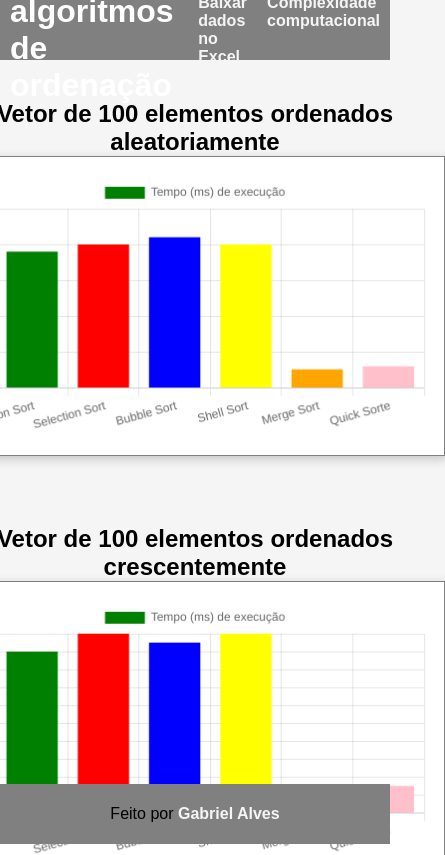
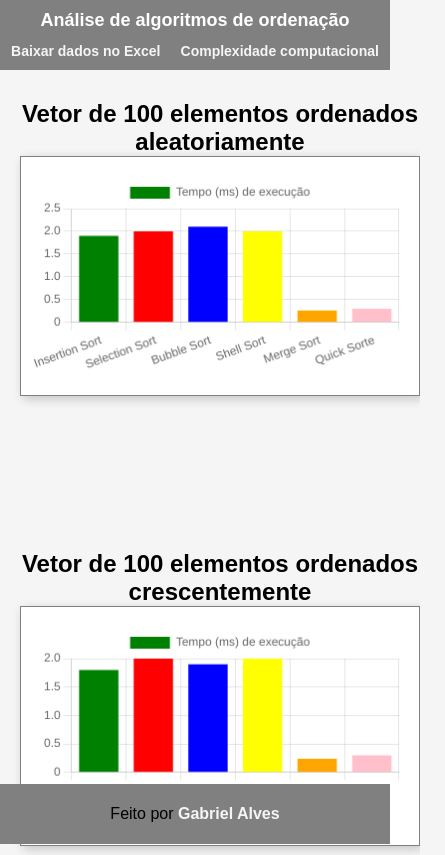
Before and after one commit to SouzaGabriel26/calculo_algoritmos_de_ordenacao, a website: page index.html in a window 390 px wide. Shown: the top 855 px of the page, 445 px wide, since content can reach past the window. Drawn offline with nearby package versions, Linux system fonts and the light colour scheme.

Commit message:
adding media screens

```diff
--- a/css/index.css
+++ b/css/index.css
@@ -42,7 +42,7 @@ body {
 }
 main {
   padding: 0 20px;
-  padding-bottom: 150px;
+  padding-bottom: 200px;
 }
 
 canvas {
@@ -61,7 +61,7 @@ canvas {
 
 .grafico {
   height: 300px;
-  width: 500px;
+  width: 30%;
   text-align: center;
   margin-top: 100px;
 }
@@ -77,3 +77,46 @@ footer {
   width: 100vw;
   height: 60px;
 }
+
+@media screen and (max-width: 1200px) {
+  .header {
+    flex-direction: column;
+    width: 100vw;
+  }
+
+  .header h1 {
+    font-size: 22px;
+  }
+
+  .container {
+    flex-direction: column;
+    justify-content: center;
+    align-items: center;
+    margin: 0 auto;
+  }
+
+  .grafico {
+    width: 500px;
+    /* max-width: 70%; */
+    margin-bottom: 25px;
+  }
+}
+
+@media screen and (max-width: 530px) {
+  .header {
+    height: 70px;
+    gap: 10px;
+  }
+
+  .header h1 {
+    font-size: 18px;
+  }
+
+  .header a {
+    font-size: 14px;
+  }
+
+  .grafico {
+    width: 400px;
+  }
+}
```
